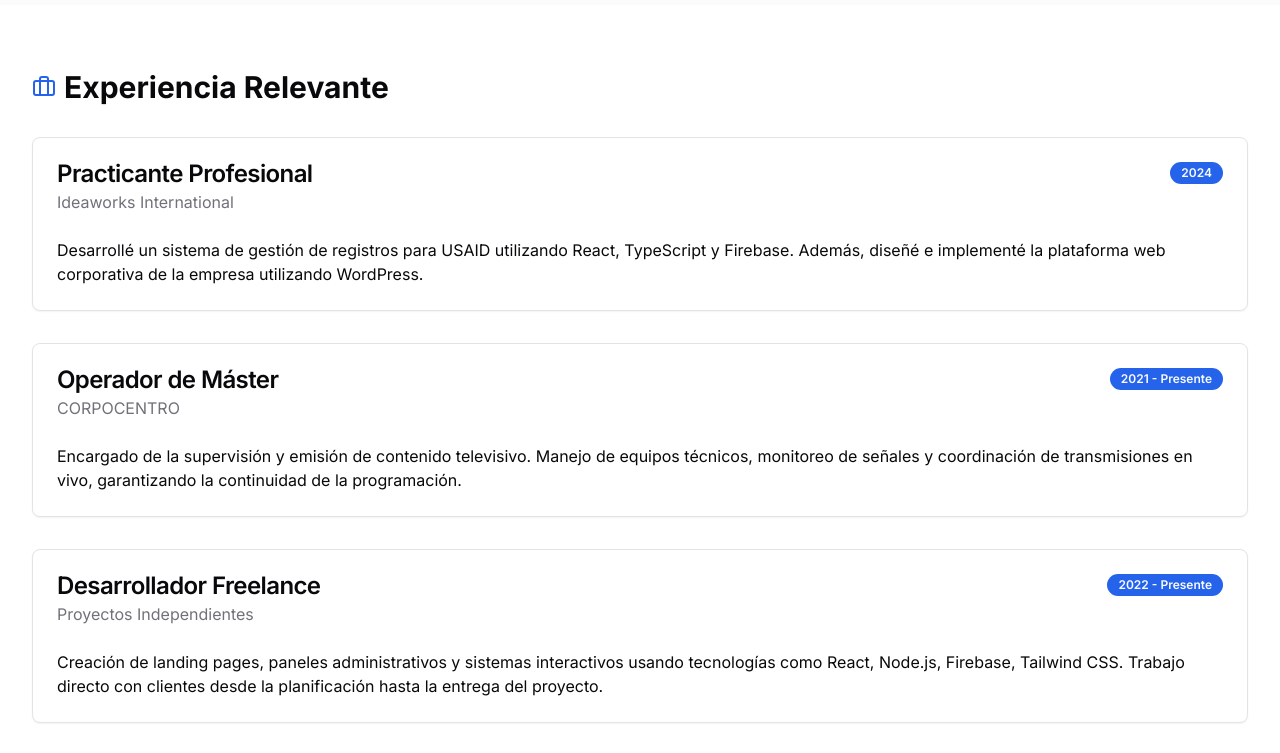
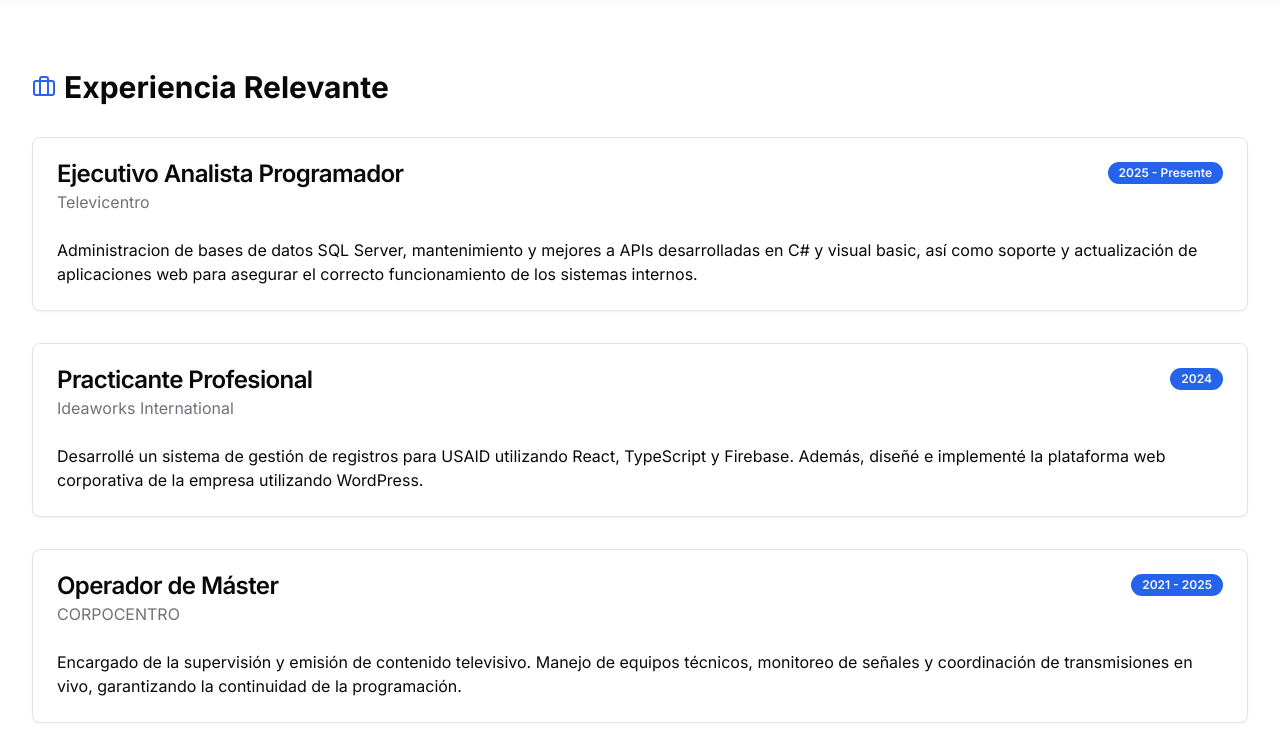
Before and after one commit to Portafolio-Harol-Morales/portafolio-next, a Next.js app: page / in a window 1280 px wide. Shown: the part 2060-2813 px from the top of the page. Built offline with nearby package versions, Linux system fonts and the light colour scheme; no server answers; the database is empty.

Commit message:
Update Experiencia.tsx
Nueva experiencia

```diff
--- a/components/Experiencia.tsx
+++ b/components/Experiencia.tsx
@@ -18,6 +18,13 @@ export const Experiencia = () => {
       <div className="space-y-8">
         {[
           {
+            role: "Ejecutivo Analista Programador",
+            company: "Televicentro",
+            period: "2025 - Presente",
+            description:
+              "Administracion de bases de datos SQL Server, mantenimiento y mejores a APIs desarrolladas en C# y visual basic, así como soporte y actualización de aplicaciones web para asegurar el correcto funcionamiento de los sistemas internos.",
+          },
+          {
             role: "Practicante Profesional",
             company: "Ideaworks International",
             period: "2024",
@@ -27,7 +34,7 @@ export const Experiencia = () => {
           {
             role: "Operador de Máster",
             company: "CORPOCENTRO",
-            period: "2021 - Presente",
+            period: "2021 - 2025",
             description:
               "Encargado de la supervisión y emisión de contenido televisivo. Manejo de equipos técnicos, monitoreo de señales y coordinación de transmisiones en vivo, garantizando la continuidad de la programación.",
           },
```
